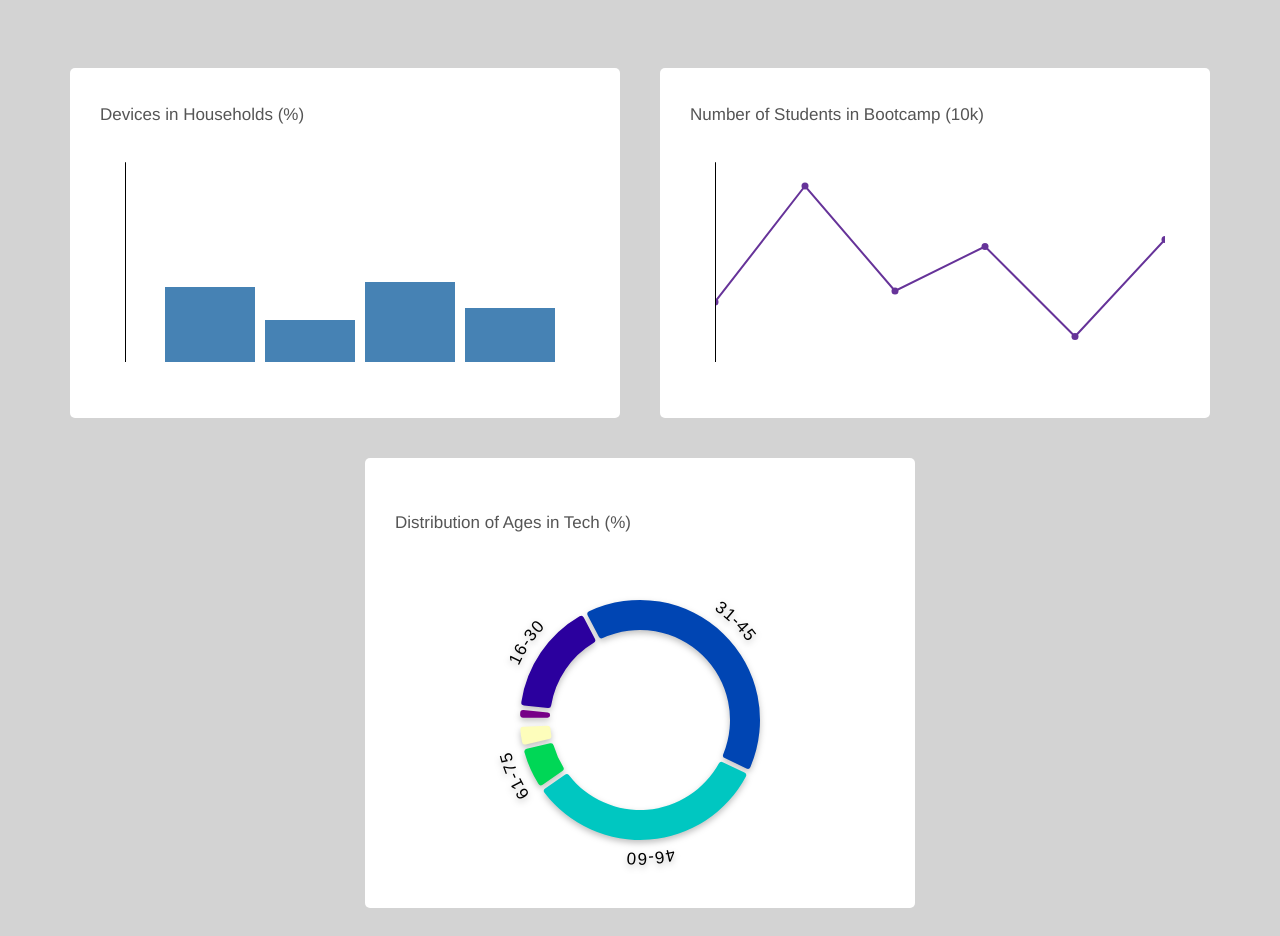
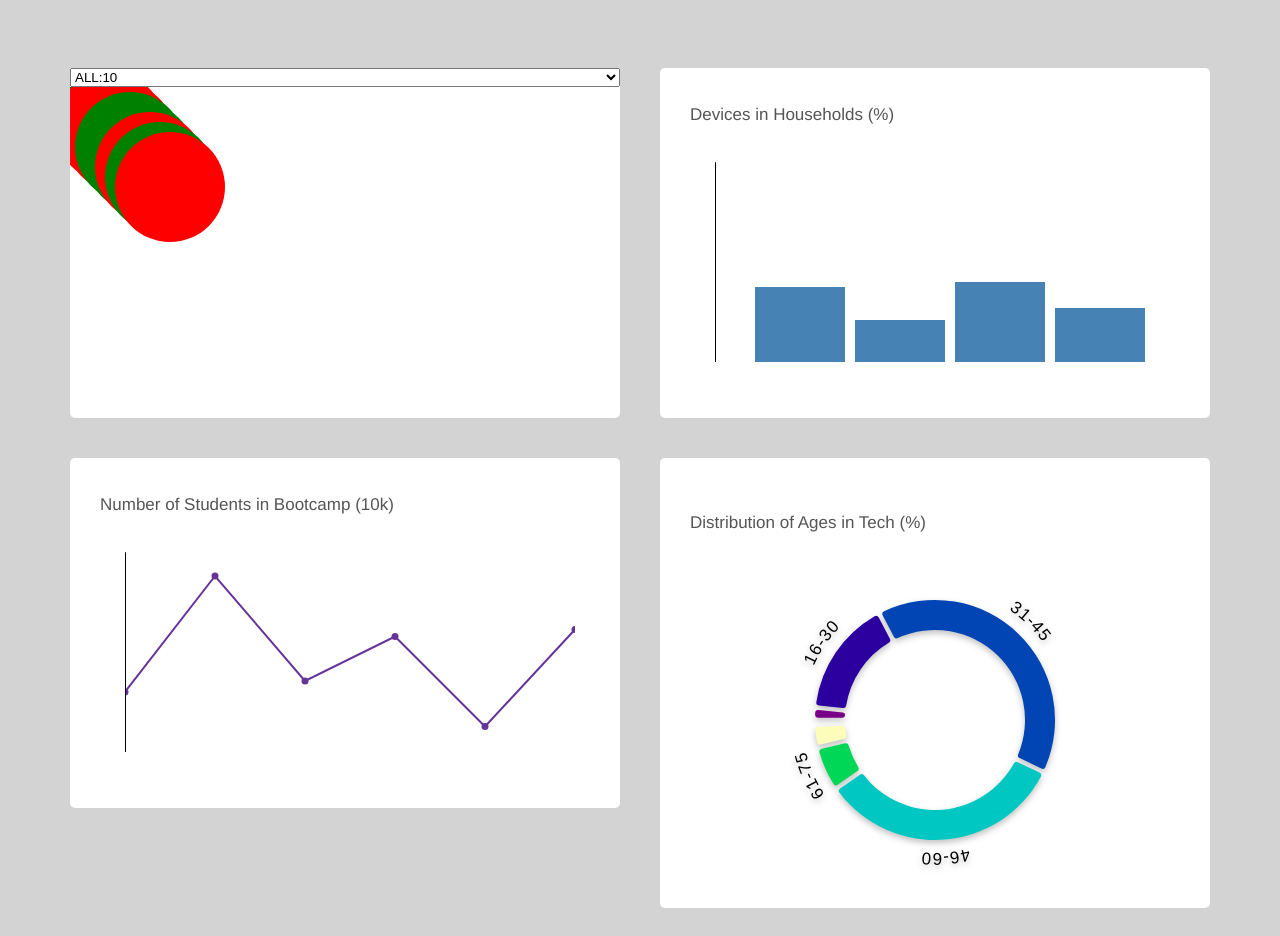
Before and after one commit to ashleighc207/basic-d3-dashboard, a plain HTML site: page index.html in a window 1280 px wide. Drawn offline with nearby package versions, Linux system fonts and the light colour scheme.

Commit message:
went through tutorial from https:www.youtube.com/watch?v=219xXJRh4Lw

```diff
--- a/index.html
+++ b/index.html
@@ -7,6 +7,19 @@
 		<title>D3.js</title>
 	</head>
 	<body>
+		<section class="yt-tutorial-card">
+			<!-- <p class="text">
+				YT Tutorial
+			</p> -->
+			<select id="selector"></select>
+			<svg id="canvas" height="450px" width="450px"></svg>
+			<!-- <svg width="500" height="500">
+				<circle cx="100" cy="100" r="5"></circle>
+				<circle cx="200" cy="100" r="15"></circle>
+				<circle cx="400" cy="100" r="25" fill="blue"></circle>
+			</svg> -->
+
+		</section>
 		<section class="bar-chart-card">
 			<p class="text">
 				Devices in Households (%)
--- a/index.js
+++ b/index.js
@@ -1,6 +1,101 @@
 let data = [75, 42, 80, 54];
 
 let width = 450, height = 200;
+
+// d3.csv("./shots.csv", function(data){
+//     console.log(data, 'data');
+// })
+
+let shotData = [
+    {assist:"Ty", player:"Ed", game_id: "22", period: "1", away_score: "0", home_score: "6", remaining_time: "00:11:36", converted_x: "1", converted_y: "1", result: "made"},
+    {assist:"Ty", player:"Ed", game_id: "22", period: "1", away_score: "2", home_score: "8", remaining_time: "00:10:36", converted_x: "2", converted_y: "2", result: "missed"},
+    {assist:"Lu", player:"Me", game_id: "22", period: "1", away_score: "2", home_score: "10", remaining_time: "00:09:36", converted_x: "3", converted_y: "3", result: "made"},
+    {assist:"Ed", player:"Lu", game_id: "23", period: "1", away_score: "0", home_score: "12", remaining_time: "00:19:36", converted_x: "4", converted_y: "4", result: "missed"},
+    {assist:"Lu", player:"Me", game_id: "23", period: "1", away_score: "2", home_score: "22", remaining_time: "00:17:36", converted_x: "5", converted_y: "5", result: "missed"},
+    {assist:"Ty", player:"Lu", game_id: "23", period: "1", away_score: "4", home_score: "24", remaining_time: "00:15:36", converted_x: "6", converted_y: "6", result: "made"},
+    {assist:"Lu", player:"Ed", game_id: "23", period: "2", away_score: "11", home_score: "26", remaining_time: "00:11:36", converted_x: "7", converted_y: "7", result: "made"},
+    {assist:"Me", player:"Lu", game_id: "24", period: "1", away_score: "4", home_score: "6", remaining_time: "00:08:36", converted_x: "8", converted_y: "8", result: "missed"},
+    {assist:"Ty", player:"Lu", game_id: "24", period: "2", away_score: "5", home_score: "8", remaining_time: "00:07:36", converted_x: "9", converted_y: "9", result: "made"},
+    {assist:"Lu", player:"Ed", game_id: "24", period: "2", away_score: "5", home_score: "10", remaining_time: "00:06:36", converted_x: "10", converted_y: "10", result: "missed"}
+]
+
+console.log(shotData, 'shotData');
+
+let shots = d3.select("svg")
+    .selectAll("g")
+        .data(shotData)
+        .enter()
+        .append("g")
+            .attr("class", "shot")
+                .attr("transform", function(d){
+                    return "translate(" + 10 * d.converted_y + "," + 10 * d.converted_x + ")";
+                })
+        .on("mouseover", function(d){
+            d3.select(this).raise()
+                .append("text")
+                .attr("class", "playername")
+                .text(d.player);
+        })
+        .on("mouseout", function(d){
+            d3.select(this).lower()
+            d3.selectAll("text.playername").remove();
+        })
+
+shots.append("circle")
+                .attr("r", 55)
+                .attr("fill", function(d) {
+                    if(d.result ==="made") return "green"
+                    return "red"
+                })
+
+let players = d3.nest()
+                .key(function(d){ return d.player; })
+                .rollup(function(a){return a.length; })
+                .entries(shotData);
+
+                console.log(players)
+
+players.unshift({"key": "ALL",
+                "value": d3.sum(players, function(d) {return d.value})})
+
+let selector = d3.select("#selector");
+
+selector
+    .selectAll("option")
+    .data(players)
+    .enter()
+    .append("option")
+            .text(function(d){ return d.key + ":" + d.value;})
+            .attr("value", function(d){return d.key})
+
+selector
+    .on("change", function(){
+        d3.selectAll(".shot")
+            .attr("opacity", 1.0);
+        let value = selector.property("value");
+        if (value != "ALL") {
+            d3.selectAll(".shot")
+                .filter(function(d){ return d.player != value; })
+                .attr("opacity", 0.1);
+        }
+    })
+
+// yt-tutorial-card
+
+// d3.select("body")
+//     .selectAll("p")
+//     .data(["hello", "hi", "yo", "hey", "hola", "what's u", "why"])
+//     .enter()
+//     .append("p")
+//         .style("border", "solid red 2px")
+//         .text(function(d){
+//             return d + ", world"
+//         })
+
+
+
+
+
 
 createBarChart = (data, width, height) => {
     let svg = d3.select(".bar-chart-card")
--- a/styles.css
+++ b/styles.css
@@ -16,7 +16,7 @@ body {
 	fill: steelblue;
 }
 
-.bar-chart-card, .line-chart-card, .donut-chart-card {
+.bar-chart-card, .line-chart-card, .donut-chart-card, .yt-tutorial-card {
   background-color: #ffffff;
   display: flex;
   flex-direction: column;
```
Also changed, not shown: shots.csv (added, +12 -0 lines), 1 other file.
